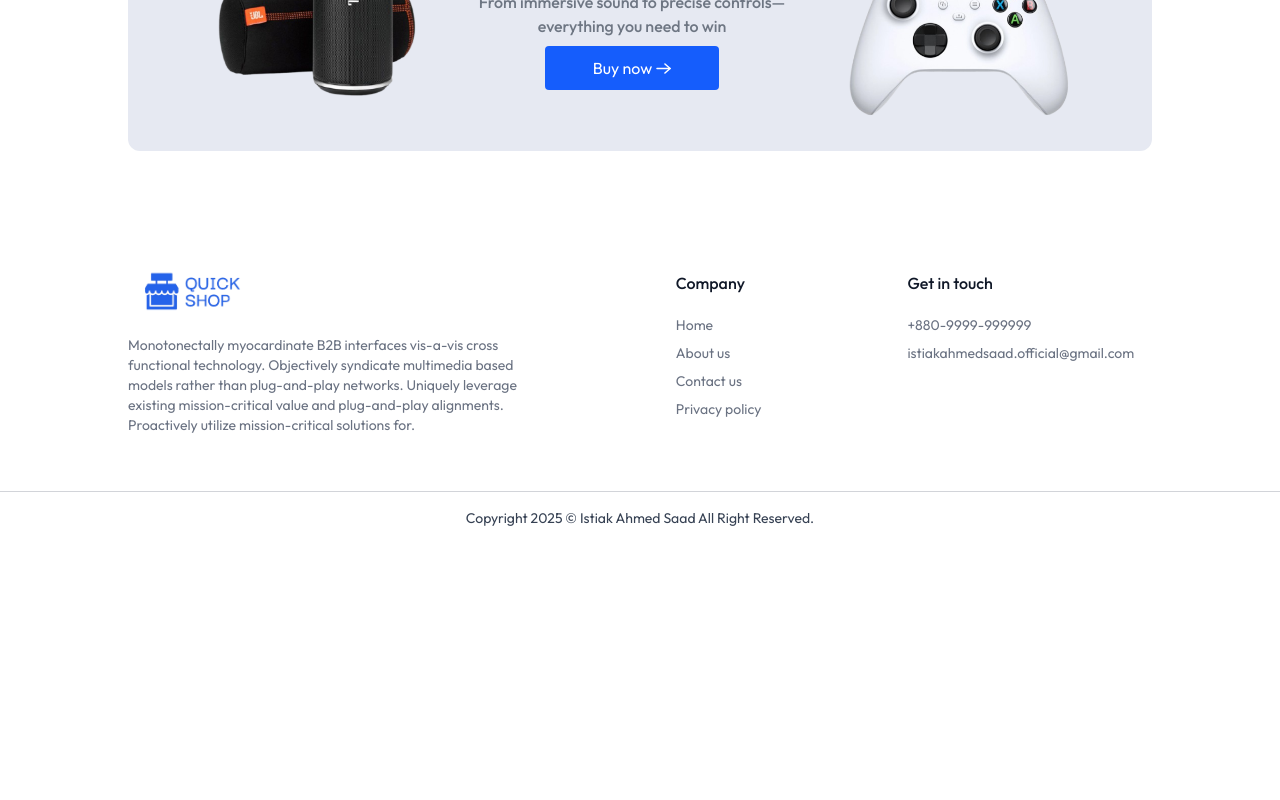
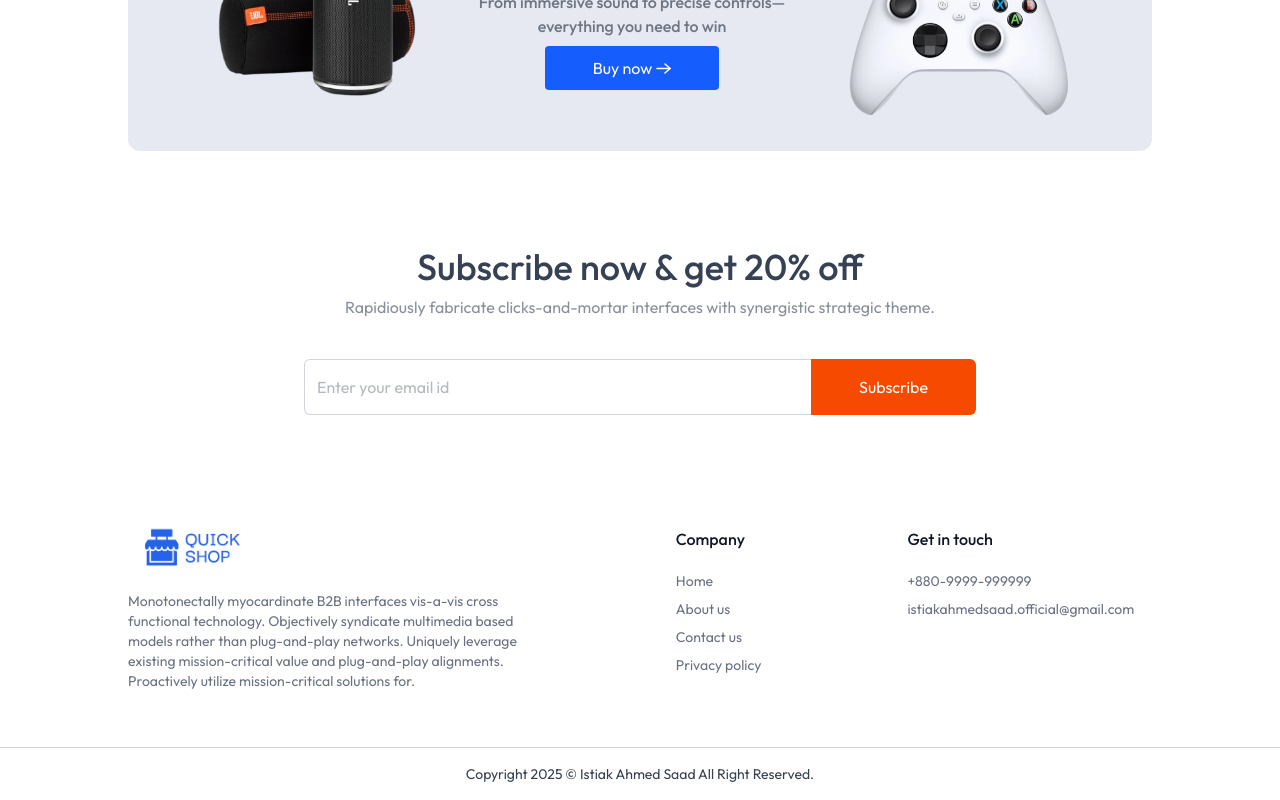
Before and after one commit to istiakAHMEDsaad/quick_cart, a Next.js app: page / in a window 1280 px wide. Shown: the part 2017-2817 px from the top of the page. Before the commit the page ends 2561 px from the top, so only its background shows below. Built offline with nearby package versions, Linux system fonts and the light colour scheme.

Commit message:
NewsLetter added

```diff
--- a/app/page.js
+++ b/app/page.js
@@ -5,6 +5,7 @@ import Footer from '@/components/Footer';
 import HeaderSlider from '@/components/HeaderSlider';
 import HomeProducts from '@/components/HomeProducts';
 import Navbar from '@/components/Navbar';
+import NewsLetter from '@/components/NewsLetter';
 
 export default function Home() {
   return (
@@ -15,6 +16,7 @@ export default function Home() {
         <HomeProducts />
         <FeaturedProduct />
         <Banner />
+        <NewsLetter/>
       </div>
       <Footer />
     </>
--- /dev/null
+++ b/components/NewsLetter.jsx
@@ -0,0 +1,25 @@
+const NewsLetter = () => {
+  return (
+    <div className='flex flex-col items-center justify-center text-center space-y-2 pt-8 pb-14'>
+      <h1 className='md:text-4xl text-2xl font-medium'>
+        Subscribe now & get 20% off
+      </h1>
+      <p className='md:text-base text-gray-500/80 pb-8'>
+        Rapidiously fabricate clicks-and-mortar interfaces with synergistic
+        strategic theme.
+      </p>
+      <div className='flex items-center justify-between max-w-2xl w-full md:h-14 h-12'>
+        <input
+          className='border border-gray-500/30 rounded-md h-full border-r-0 outline-none w-full rounded-r-none px-3 text-gray-500'
+          type='text'
+          placeholder='Enter your email id'
+        />
+        <button className='md:px-12 px-8 h-full text-white bg-orange-600 rounded-md rounded-l-none'>
+          Subscribe
+        </button>
+      </div>
+    </div>
+  );
+};
+
+export default NewsLetter;
```
